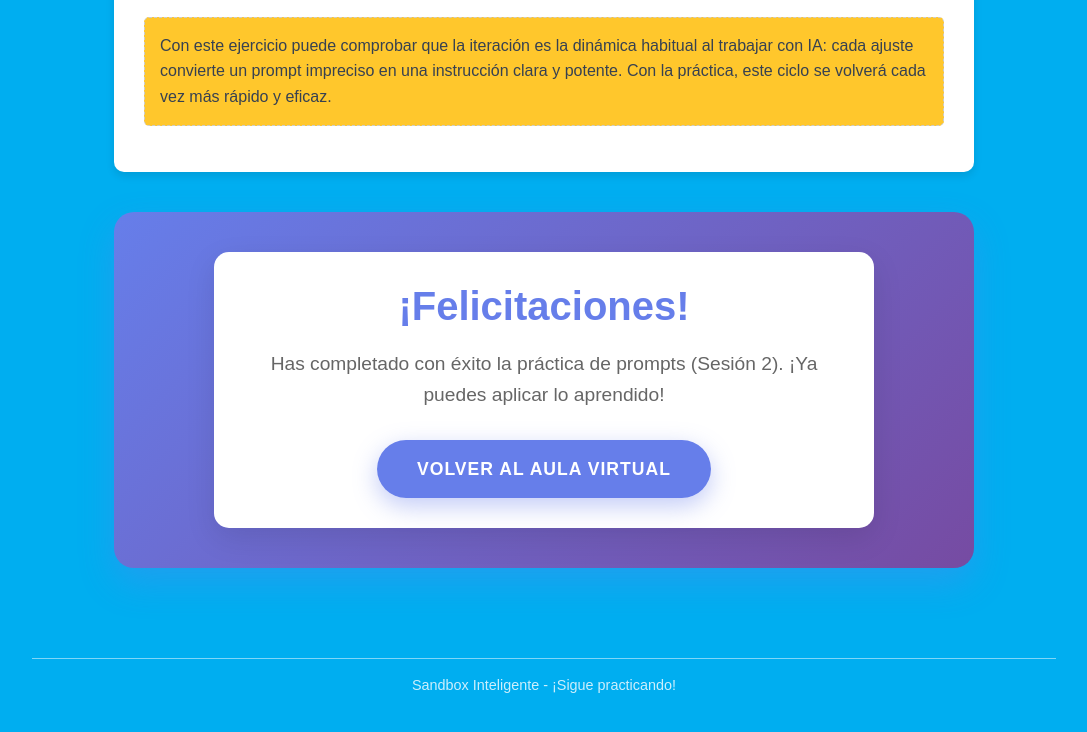
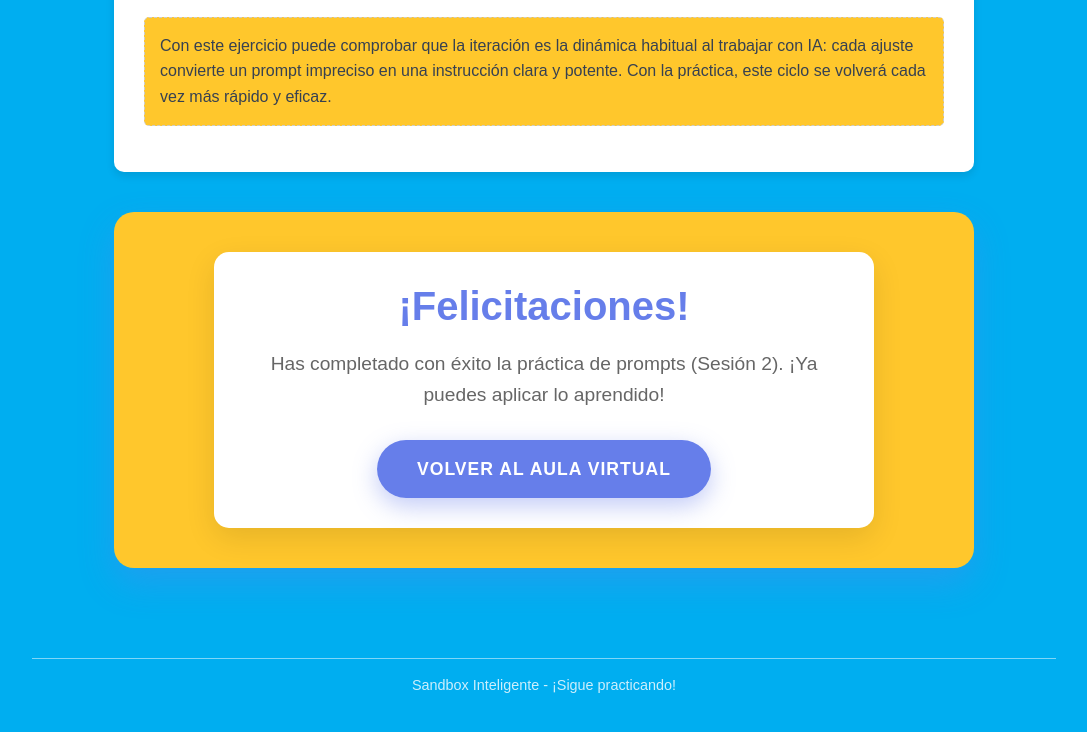
Before and after one commit to cegomezsantos/sesion2, a website: page index.html in a window 1280 px wide. Shown: the part 5462-6194 px from the top of the page, without its empty margins (96-1183 px from the left). Drawn offline with nearby package versions, Linux system fonts and the light colour scheme.

Commit message:
boton final 3

```diff
--- a/style.css
+++ b/style.css
@@ -657,7 +657,7 @@ section {
 
 /* Estilos para la sección de felicitaciones */
 .congratulations-section {
-    background: linear-gradient(135deg, #667eea 0%, #764ba2 100%);
+    background: linear-gradient(135deg, #FFC72C 0%, #FFC72C 100%);
     border-radius: 20px;
     padding: 40px 20px;
     margin: 40px 0;
```
